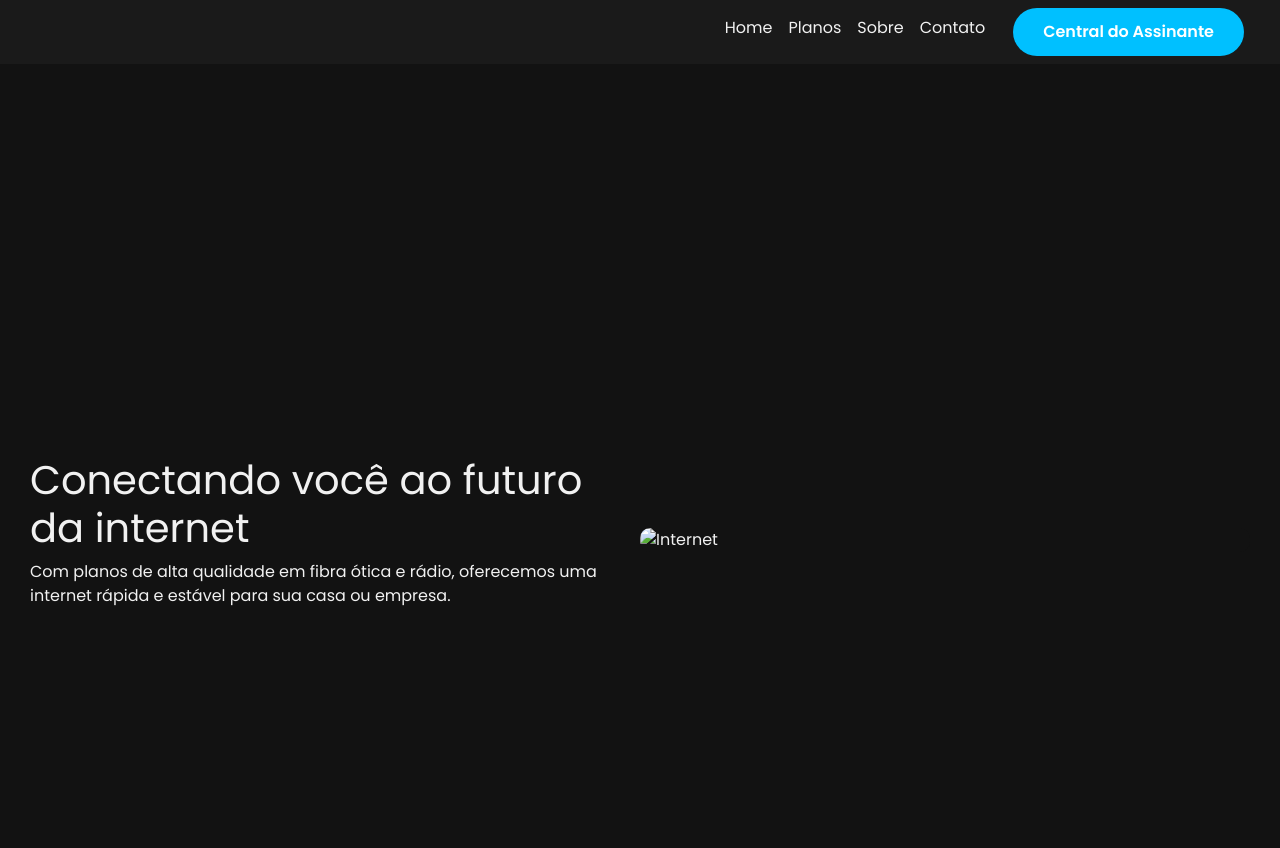
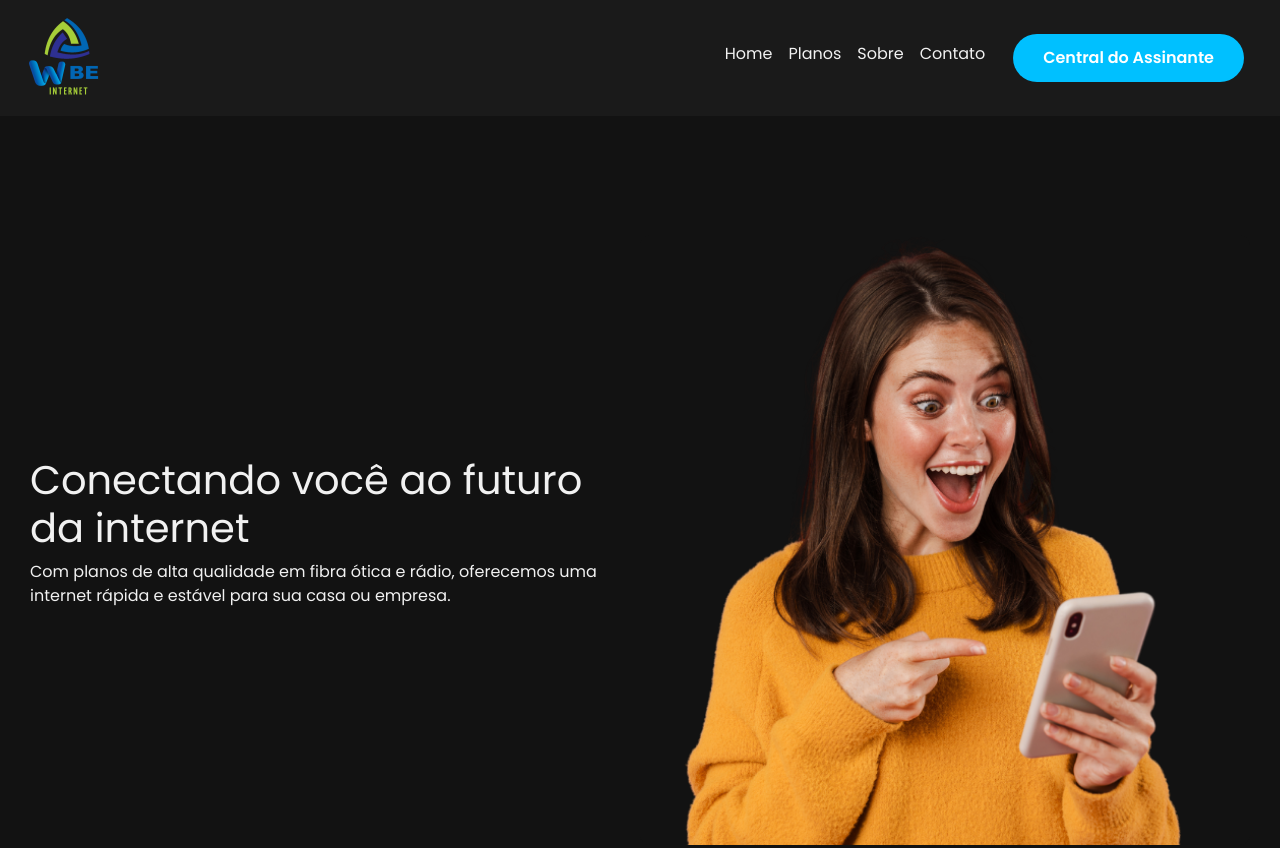
Before and after one commit to carlsohnrq/Site-WBE, a plain HTML site: page index.html in a window 1280 px wide. Shown: the top 848 px of the page. Drawn offline with nearby package versions, Linux system fonts and the light colour scheme.

Commit message:
Update index.html

```diff
--- a/index.html
+++ b/index.html
@@ -286,7 +286,7 @@ body {
 <body>
     <!-- Navbar -->
     <nav class="navbar navbar-expand-lg navbar-dark">
-        <img src="images/logo.png" alt="" width="100px">
+        <img src="logo.png" alt="" width="100px">
         <button class="navbar-toggler" type="button" data-toggle="collapse" data-target="#navbarNav" aria-controls="navbarNav" aria-expanded="false" aria-label="Toggle navigation">
             <span class="navbar-toggler-icon"></span>
         </button>
@@ -307,7 +307,7 @@ body {
           <h1>Conectando você ao futuro da internet</h1>
           <p>Com planos de alta qualidade em fibra ótica e rádio, oferecemos uma internet rápida e estável para sua casa ou empresa.</p>
       </div>
-      <img src="images/home.png" alt="Internet" style="background-color: #121212;" width="600px" />
+      <img src="home.png" alt="Internet" style="background-color: #121212;" width="600px" />
   </section>
 
 
```
